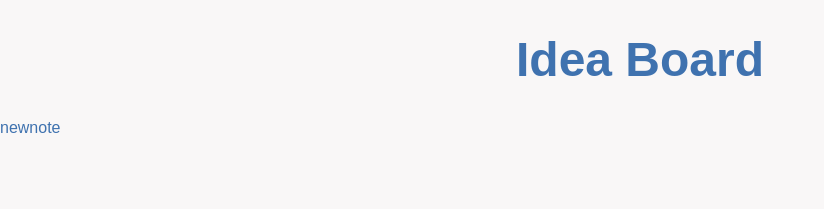
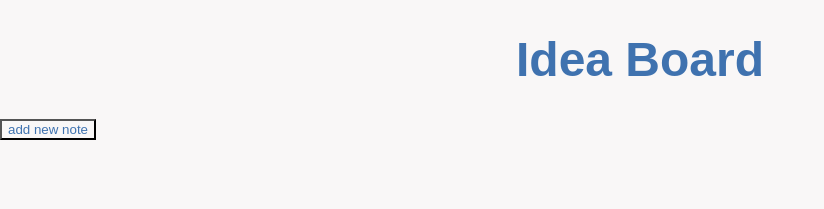
Before and after one commit to giuseppe-valeriani/ideaboard, a React (Vite) app: page / in a window 1280 px wide. Shown: the top 209 px of the page, without its empty margins (0-824 px from the left). Built offline with nearby package versions, Linux system fonts and the light colour scheme.

Commit message:
add form new note

```diff
--- a/src/components/Board/Board.jsx
+++ b/src/components/Board/Board.jsx
@@ -15,7 +15,7 @@ const Board = () => {
       {storage.map((note) => (
         <Note key={note.id} note={note} />
       ))}
-      <NewNote />
+      <NewNote storage={storage} setStorage={setStorage} />
     </section>
   );
 };
--- a/src/components/NewNote/NewNote.jsx
+++ b/src/components/NewNote/NewNote.jsx
@@ -1,8 +1,40 @@
 import React, { useState } from "react";
 import "./NewNote.scss";
 
-const NewNote = () => {
-  return <article>newnote</article>;
+const template = {
+  title: "",
+  description: "",
+};
+
+const NewNote = ({ storage, setStorage }) => {
+  const [addNote, setAddNote] = useState(false);
+  const [note, setNote] = useState(template);
+
+  const handleChange = (e) => {
+    console.log(note);
+    setNote({ ...note, [e.target.name]: e.target.value });
+  };
+
+  const handleSubmit = (e) => {
+    e.preventDefault();
+  };
+
+  return (
+    <article>
+      <button onClick={() => setAddNote(!addNote)}>add new note</button>
+      {addNote && (
+        <form onSubmit={handleSubmit}>
+          <input type="text" name="title" onChange={handleChange} />
+          <textarea
+            type="text"
+            name="description"
+            onChange={handleChange}
+          ></textarea>
+          <button type="submit">Add</button>
+        </form>
+      )}
+    </article>
+  );
 };
 
 export default NewNote;
```
